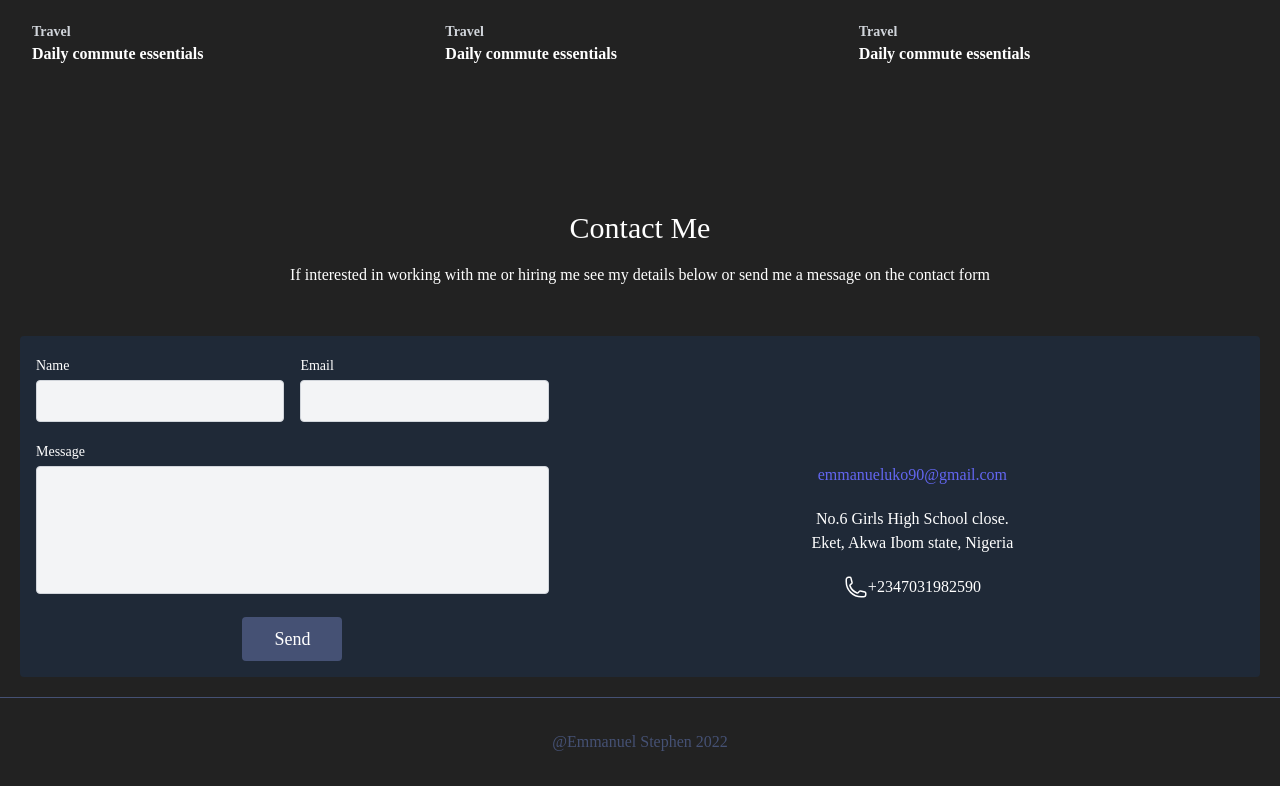
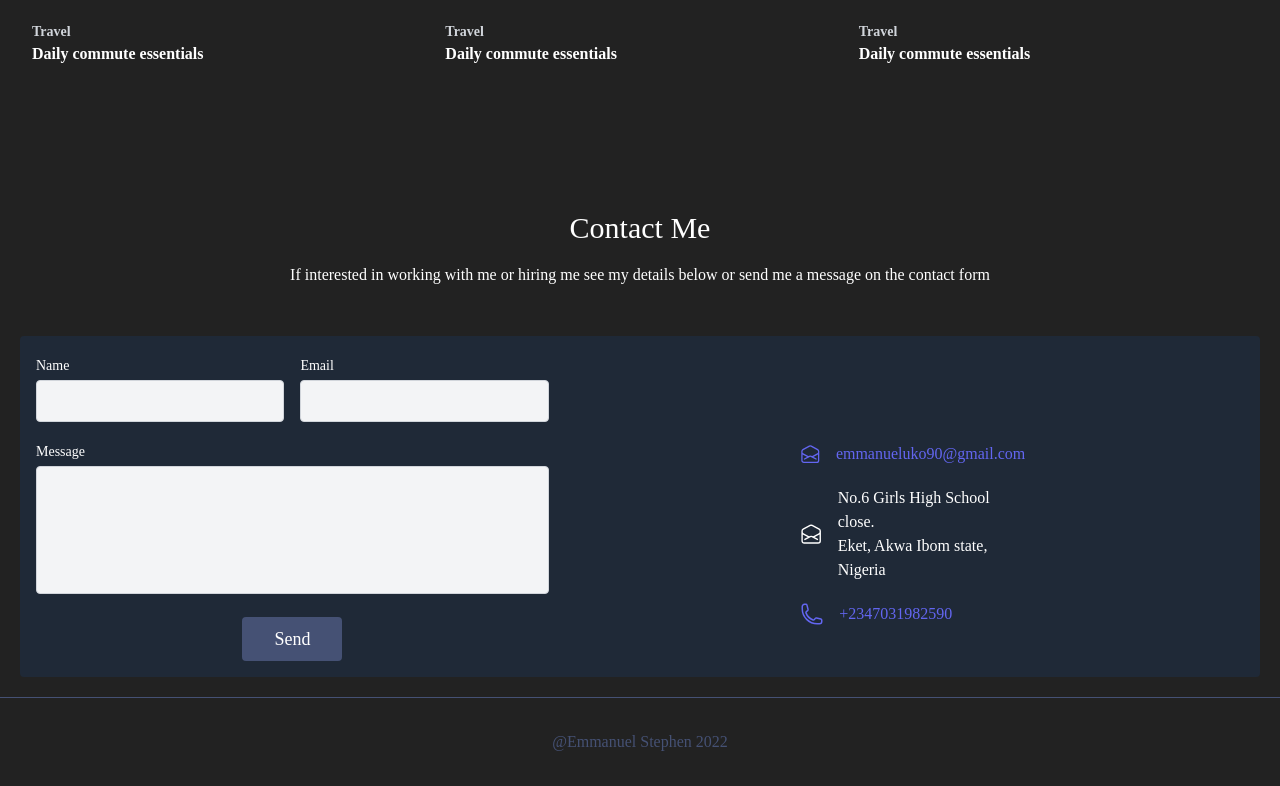
Before and after one commit to Emmanueluko3/my-portfolio, a React (Create React App) app: page / in a window 1280 px wide. Shown: the part 2401-3187 px from the top of the page. Built offline with nearby package versions, Linux system fonts and the light colour scheme.

Commit message:
added more features

```diff
--- a/package.json
+++ b/package.json
@@ -11,6 +11,7 @@
     "react": "^18.2.0",
     "react-dom": "^18.2.0",
     "react-scripts": "5.0.1",
+    "react-scrollspy": "^3.4.3",
     "web-vitals": "^2.1.4"
   },
   "scripts": {
--- a/src/Components/contactMe.jsx
+++ b/src/Components/contactMe.jsx
@@ -65,21 +65,33 @@ export default function ContactMe() {
               </div>
             </form>
 
-            <div className="p-2 w-full pt-8 mt-8 text-center">
-                <a className="text-indigo-500">emmanueluko90@gmail.com</a>
+            <div className="p-2 w-full pt-8 mt-8 text-center lg:text-start grid justify-items-center">
+              <div className="text-start">
+                <a href="mailto:emmanueluko90@gmail.com" className="flex items-center text-indigo-500">
+                  <svg xmlns="http://www.w3.org/2000/svg" fill="none" viewBox="0 0 24 24" strokeWidth={1.5} stroke="currentColor" className="w-6 h-6 mr-[7%]">
+                    <path strokeLinecap="round" strokeLinejoin="round" d="M21.75 9v.906a2.25 2.25 0 01-1.183 1.981l-6.478 3.488M2.25 9v.906a2.25 2.25 0 001.183 1.981l6.478 3.488m8.839 2.51l-4.66-2.51m0 0l-1.023-.55a2.25 2.25 0 00-2.134 0l-1.022.55m0 0l-4.661 2.51m16.5 1.615a2.25 2.25 0 01-2.25 2.25h-15a2.25 2.25 0 01-2.25-2.25V8.844a2.25 2.25 0 011.183-1.98l7.5-4.04a2.25 2.25 0 012.134 0l7.5 4.04a2.25 2.25 0 011.183 1.98V19.5z" />
+                  </svg> emmanueluko90@gmail.com
+                </a>
+
+                <div className="flex items-center">
+                  <svg xmlns="http://www.w3.org/2000/svg" fill="none" viewBox="0 0 24 24" strokeWidth={1.5} stroke="currentColor" className="w-6 h-6 mr-[7%]">
+                    <path strokeLinecap="round" strokeLinejoin="round" d="M21.75 9v.906a2.25 2.25 0 01-1.183 1.981l-6.478 3.488M2.25 9v.906a2.25 2.25 0 001.183 1.981l6.478 3.488m8.839 2.51l-4.66-2.51m0 0l-1.023-.55a2.25 2.25 0 00-2.134 0l-1.022.55m0 0l-4.661 2.51m16.5 1.615a2.25 2.25 0 01-2.25 2.25h-15a2.25 2.25 0 01-2.25-2.25V8.844a2.25 2.25 0 011.183-1.98l7.5-4.04a2.25 2.25 0 012.134 0l7.5 4.04a2.25 2.25 0 011.183 1.98V19.5z" />
+                  </svg>
                   <p className="leading-normal my-5">
                     No.6 Girls High School close.
                     <br />
                     Eket, Akwa Ibom state, Nigeria
                   </p>
-                <span className="inline-flex">
-                  <a className="flex">
-                    <svg xmlns="http://www.w3.org/2000/svg" fill="none" viewBox="0 0 24 24" strokeWidth={1.5} stroke="currentColor" className="w-6 h-6">
+                </div>
+
+                <a href="tel:+2347031982590" className="flex items-center text-indigo-500">
+                  <svg xmlns="http://www.w3.org/2000/svg" fill="none" viewBox="0 0 24 24" strokeWidth={1.5} stroke="currentColor" className="w-6 h-6 mr-[7%]">
                     <path strokeLinecap="round" strokeLinejoin="round" d="M2.25 6.75c0 8.284 6.716 15 15 15h2.25a2.25 2.25 0 002.25-2.25v-1.372c0-.516-.351-.966-.852-1.091l-4.423-1.106c-.44-.11-.902.055-1.173.417l-.97 1.293c-.282.376-.769.542-1.21.38a12.035 12.035 0 01-7.143-7.143c-.162-.441.004-.928.38-1.21l1.293-.97c.363-.271.527-.734.417-1.173L6.963 3.102a1.125 1.125 0 00-1.091-.852H4.5A2.25 2.25 0 002.25 4.5v2.25z" />
                   </svg>
-                    <h2>+2347031982590</h2>
+                  +2347031982590
                 </a>
-                </span>
+
+              </div>
             </div>
 
           </div>
--- a/src/Components/navbar.jsx
+++ b/src/Components/navbar.jsx
@@ -1,6 +1,7 @@
 // import { Fragment } from 'react'
 import { Disclosure } from '@headlessui/react'
 import { Bars3Icon, XMarkIcon } from '@heroicons/react/24/outline'
+// import Scrollspy from 'react-scrollspy'
 // Menu, Transition
 
 const navigation = [
```
Also changed, not shown: 1 other file (tests, documents, lock files or other folders). Lines whose indentation alone changed are shown as unchanged.
